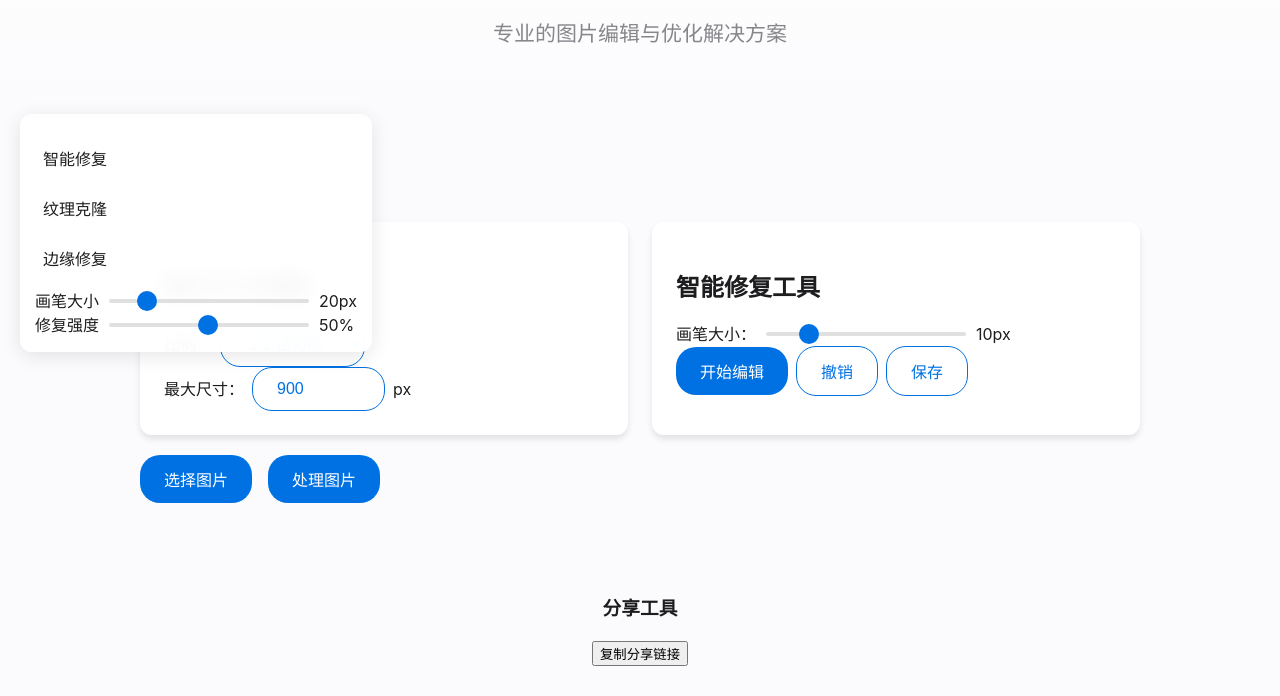
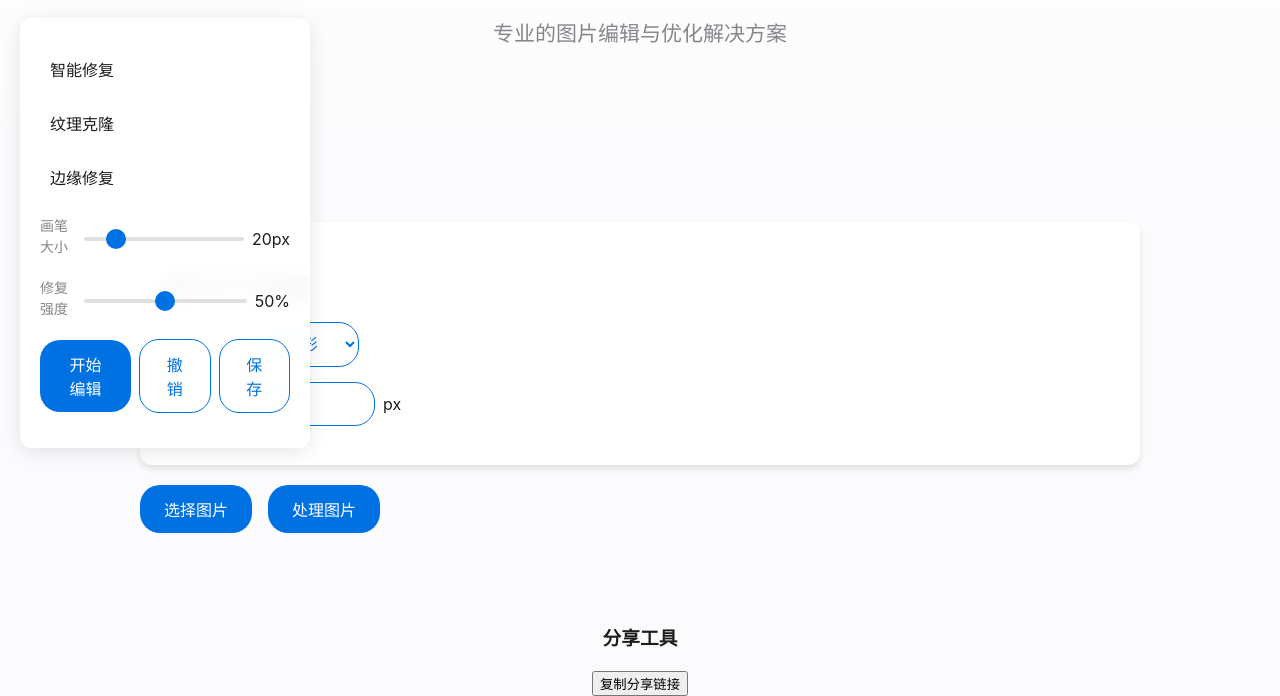
Before and after one commit to ssongjingjie/image-tools, a plain HTML site: page index.html in a window 1280 px wide. Shown: the part 167-863 px from the top of the page. Before the commit the page ends 833 px from the top, so only its background shows below. Drawn offline with Linux system fonts and the light colour scheme.

Commit message:
Update index.html

```diff
--- a/index.html
+++ b/index.html
@@ -204,19 +204,22 @@
             top: 50%;
             transform: translateY(-50%);
             background: rgba(255, 255, 255, 0.95);
-            padding: 15px;
+            padding: 20px;
             border-radius: 12px;
             box-shadow: 0 4px 20px rgba(0, 0, 0, 0.1);
             backdrop-filter: blur(10px);
             z-index: 1000;
+            width: 250px;
         }
 
         .repair-option {
             margin: 10px 0;
-            padding: 8px;
+            padding: 10px;
             border-radius: 8px;
             transition: background 0.3s;
             cursor: pointer;
+            text-align: left;
+            font-weight: 500;
         }
 
         .repair-option:hover {
@@ -226,6 +229,22 @@
         .repair-option.active {
             background: var(--primary-color);
             color: white;
+        }
+
+        .control-group {
+            margin: 15px 0;
+        }
+
+        .control-group label {
+            display: block;
+            margin-bottom: 5px;
+            font-size: 14px;
+            color: var(--secondary-color);
+        }
+
+        .control-group input[type="range"] {
+            width: 100%;
+            margin: 5px 0;
         }
 
         .canvas-wrapper {
@@ -321,20 +340,6 @@
                     <span>px</span>
                 </div>
             </div>
-
-            <div class="tool-card">
-                <h3>智能修复工具</h3>
-                <div class="control-group">
-                    <label>画笔大小：</label>
-                    <input type="range" id="brushSize" min="1" max="50" value="10">
-                    <span id="brushSizeValue">10px</span>
-                </div>
-                <div class="control-group">
-                    <button id="editButton" class="button">开始编辑</button>
-                    <button id="undoButton" class="button secondary" disabled>撤销</button>
-                    <button id="saveButton" class="button secondary" disabled>保存</button>
-                </div>
-            </div>
         </div>
 
         <div id="canvasContainer" class="canvas-container" style="display: none;">
@@ -364,23 +369,28 @@
 
     <div class="repair-tools">
         <div class="repair-option" data-tool="smart-repair">
-            <i class="fas fa-magic"></i> 智能修复
+            智能修复
         </div>
         <div class="repair-option" data-tool="texture-clone">
-            <i class="fas fa-clone"></i> 纹理克隆
+            纹理克隆
         </div>
         <div class="repair-option" data-tool="edge-repair">
-            <i class="fas fa-border-style"></i> 边缘修复
+            边缘修复
         </div>
         <div class="control-group">
             <label>画笔大小</label>
-            <input type="range" id="brushSize" min="5" max="100" value="20">
-            <span id="brushSizeValue">20px</span>
+            <input type="range" id="repairBrushSize" min="5" max="100" value="20">
+            <span id="repairBrushSizeValue">20px</span>
         </div>
         <div class="control-group">
             <label>修复强度</label>
             <input type="range" id="repairStrength" min="1" max="100" value="50">
             <span id="strengthValue">50%</span>
+        </div>
+        <div class="control-group">
+            <button id="editButton" class="button">开始编辑</button>
+            <button id="undoButton" class="button secondary" disabled>撤销</button>
+            <button id="saveButton" class="button secondary" disabled>保存</button>
         </div>
     </div>
 
@@ -486,8 +496,10 @@
         });
 
         // 画笔大小滑块事件
-        document.getElementById('brushSize').addEventListener('input', function(e) {
-            document.getElementById('brushSizeValue').textContent = e.target.value;
+        document.getElementById('repairBrushSize').addEventListener('input', function(e) {
+            const value = e.target.value;
+            document.getElementById('repairBrushSizeValue').textContent = `${value}px`;
+            repairManager.brushSize = parseInt(value);
         });
 
         function processImages() {
@@ -948,6 +960,17 @@
         // 初始化工具管理器
         const canvas = document.getElementById('editCanvas');
         const repairManager = new RepairToolManager(canvas);
+        repairManager.initialize();
+
+        // 添加工具切换事件
+        document.querySelectorAll('.repair-option').forEach(option => {
+            option.addEventListener('click', function() {
+                document.querySelectorAll('.repair-option').forEach(opt =>
+                    opt.classList.remove('active'));
+                this.classList.add('active');
+                repairManager.setTool(this.dataset.tool);
+            });
+        });
     </script>
 </body>
 </html>
```
